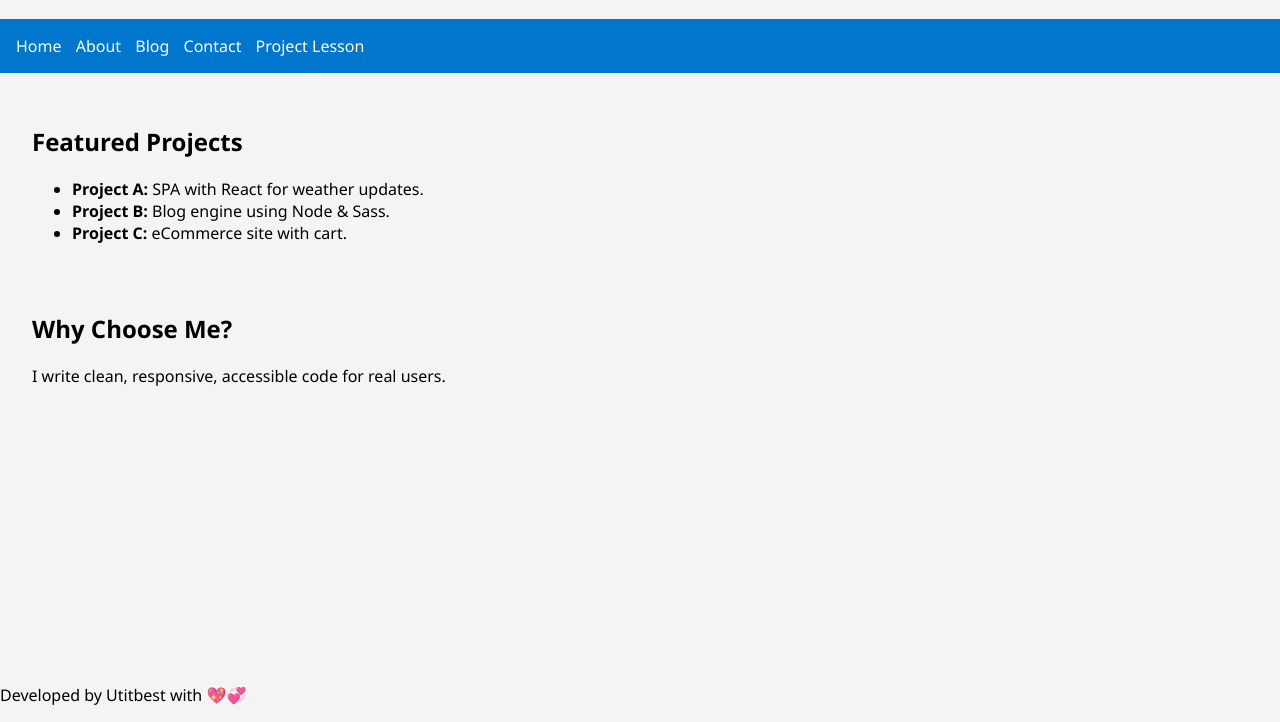
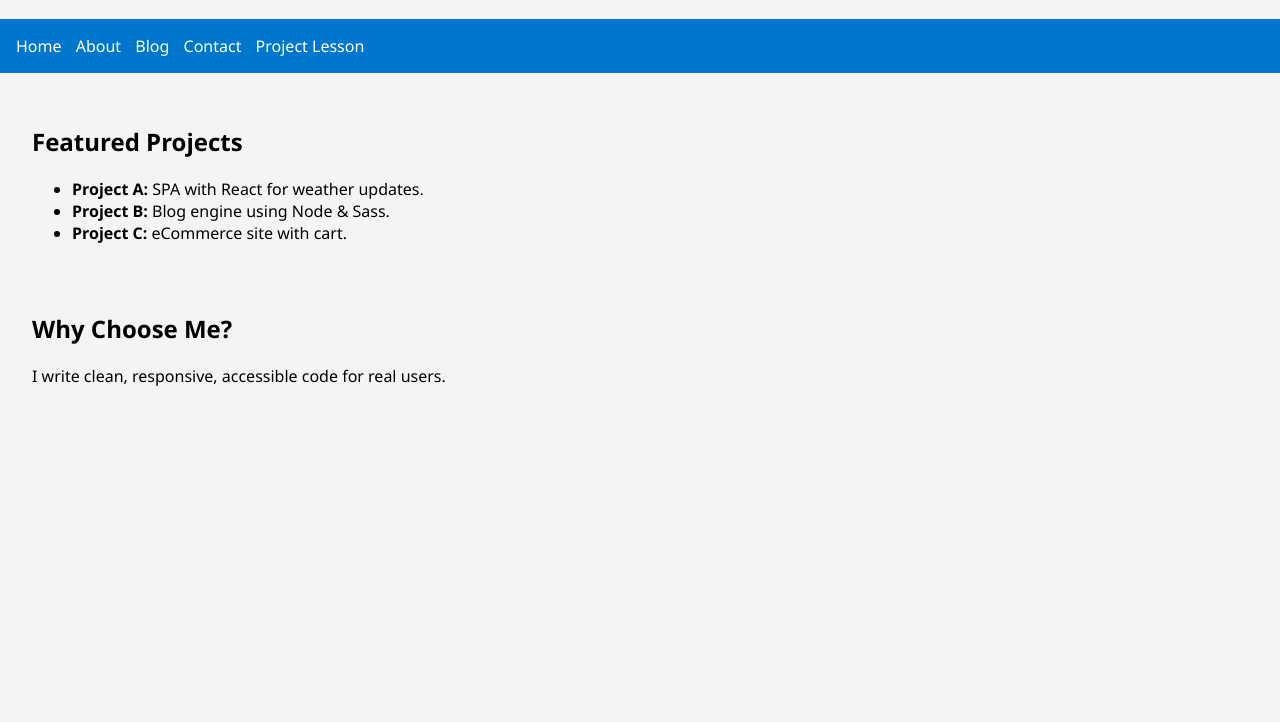
Before and after one commit to Utitbest/Week3_Project_Scss_Sass, a plain HTML site: page index.html in a window 1280 px wide. Shown: the part 99-821 px from the top of the page. Drawn offline with Linux system fonts and the light colour scheme.

Commit message:
second commit

```diff
--- a/css/style.css
+++ b/css/style.css
@@ -43,10 +43,5 @@ body button {
 body button:hover {
   background-color: rgb(0, 89.25, 153);
 }
-body .idid{
-  position: absolute;
-  bottom: 0;
-  display: flex;
-  text-align: center;
-}
+
 /*# sourceMappingURL=style.css.map */
--- a/index.html
+++ b/index.html
@@ -15,10 +15,7 @@
     <a>Contact</a>
     <a>Project Lesson</a>
   </nav>
-  <main class="mainContainer">
-
-  </main>
-  <div class="idid"><p>Developed by Utitbest with 💖💞</p></div>
+  <main class="mainContainer"></main>
 </body>
 <script src="./js.js"></script>
 </html>
```
